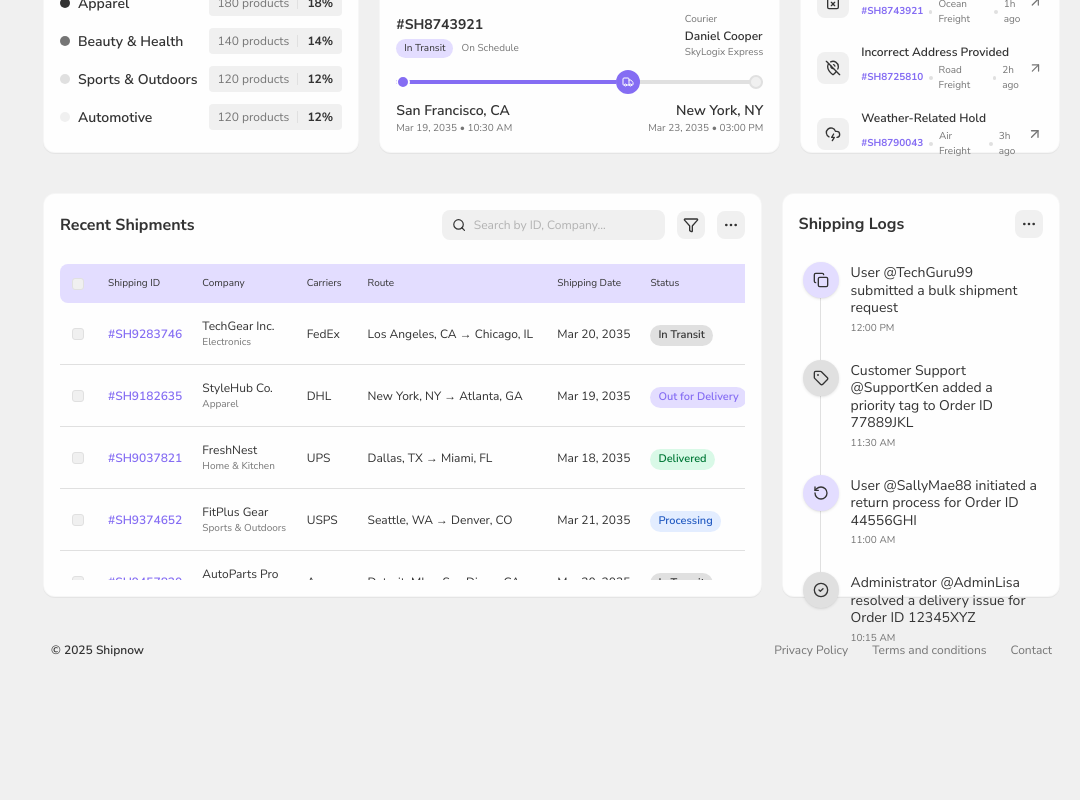
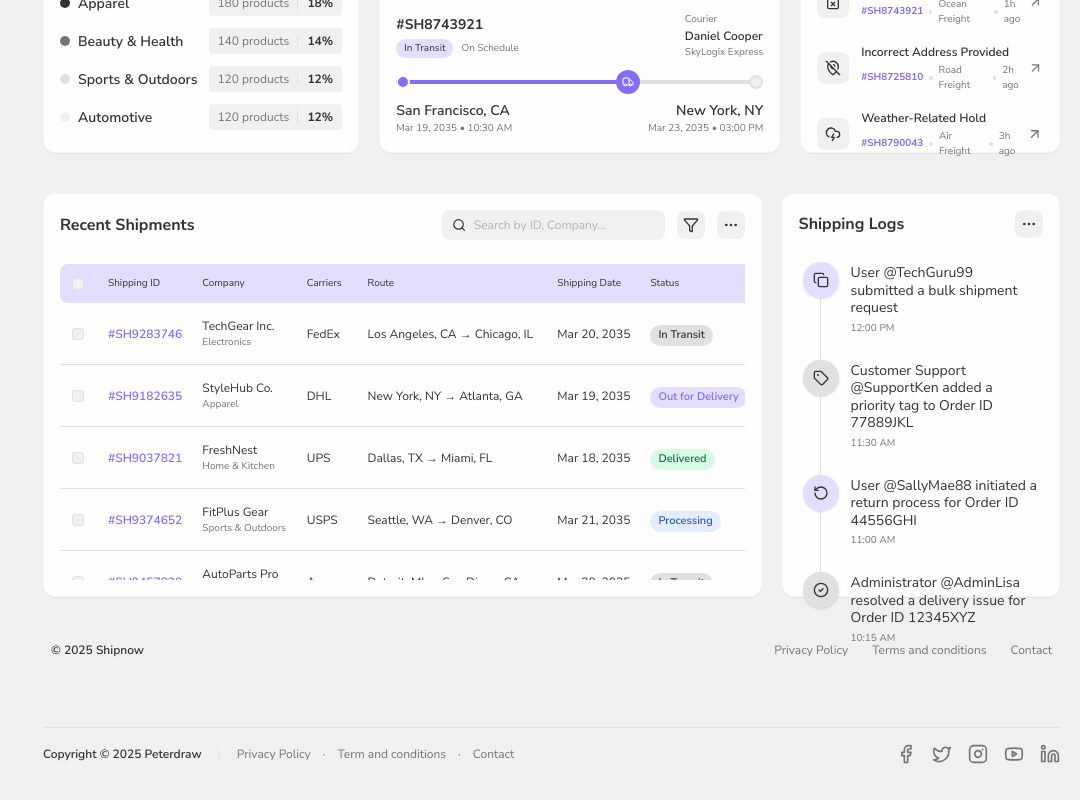
Before and after one commit to shawon2210/SHIP_NOW, a React (Vite) app: page /dashboard in a window 1280 px wide. Shown: the part 908-1708 px from the top of the page, without its empty margins (200-1280 px from the left). Before the commit the page ends 1635 px from the top, so only its background shows below. Built offline with nearby package versions, Linux system fonts and the light colour scheme.

Commit message:
Move footer to Layout for global use across all pages

```diff
--- a/src/components/layout/Layout.tsx
+++ b/src/components/layout/Layout.tsx
@@ -1,6 +1,7 @@
 import { Outlet } from 'react-router-dom';
 import Sidebar from './Sidebar';
 import Header from './Header';
+import Footer from '../warehouse/Footer';
 
 export default function Layout() {
   return (
@@ -14,6 +15,7 @@ export default function Layout() {
         <main className="flex-1 flex flex-col w-full min-w-0">
           <Outlet />
         </main>
+        <Footer />
       </div>
     </div>
   );
--- a/src/pages/Warehouse.tsx
+++ b/src/pages/Warehouse.tsx
@@ -5,7 +5,6 @@ import WarehouseMapCard from '../components/warehouse/WarehouseMapCard';
 import CapacityUsageCard from '../components/warehouse/CapacityUsageCard';
 import PackageStatusCard from '../components/warehouse/PackageStatusCard';
 import ActivityLogCard from '../components/warehouse/ActivityLogCard';
-import Footer from '../components/warehouse/Footer';
 
 export default function Warehouse() {
   return (
@@ -58,8 +57,6 @@ export default function Warehouse() {
 
       </div>
 
-      {/* Footer (Phase 11): Full width row */}
-      <Footer />
     </div>
   );
 }
```
